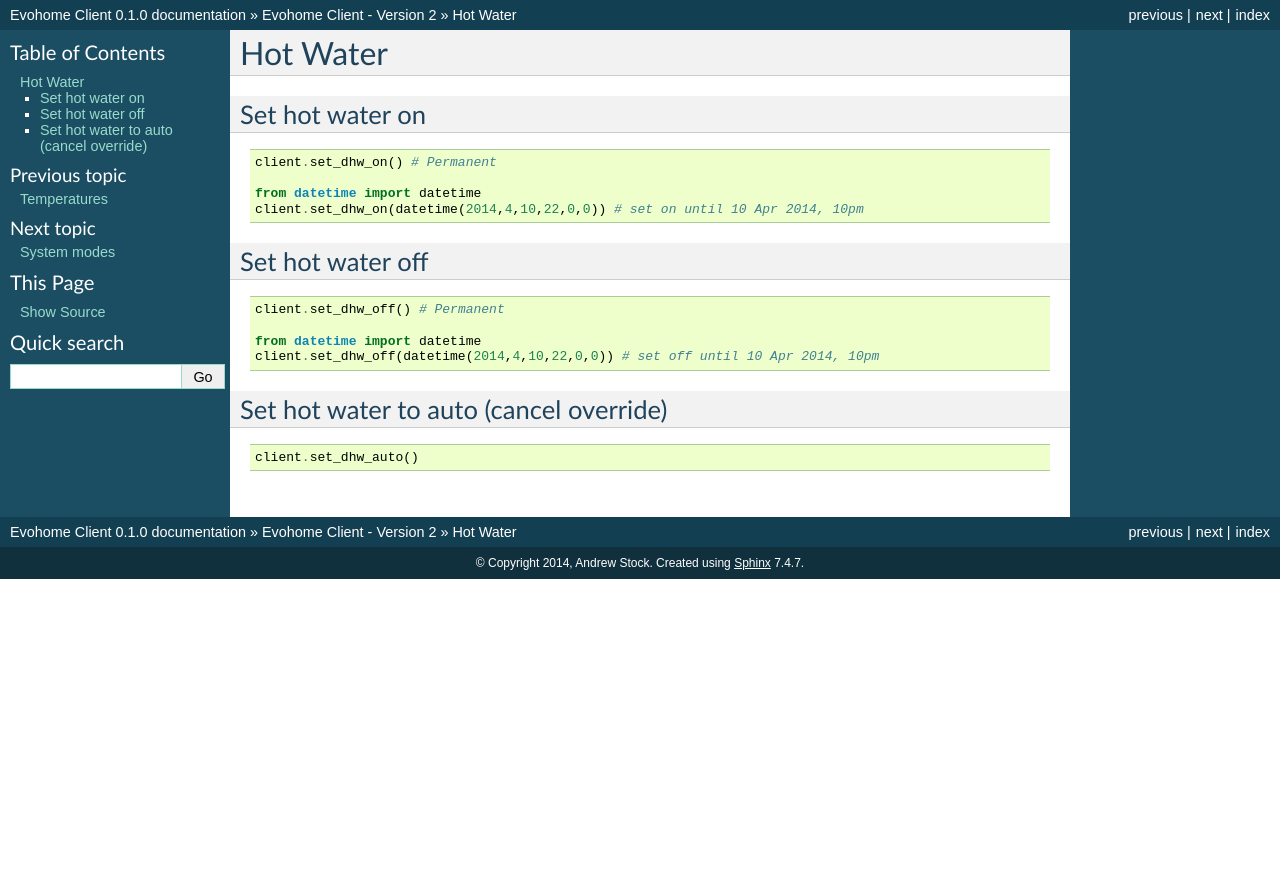
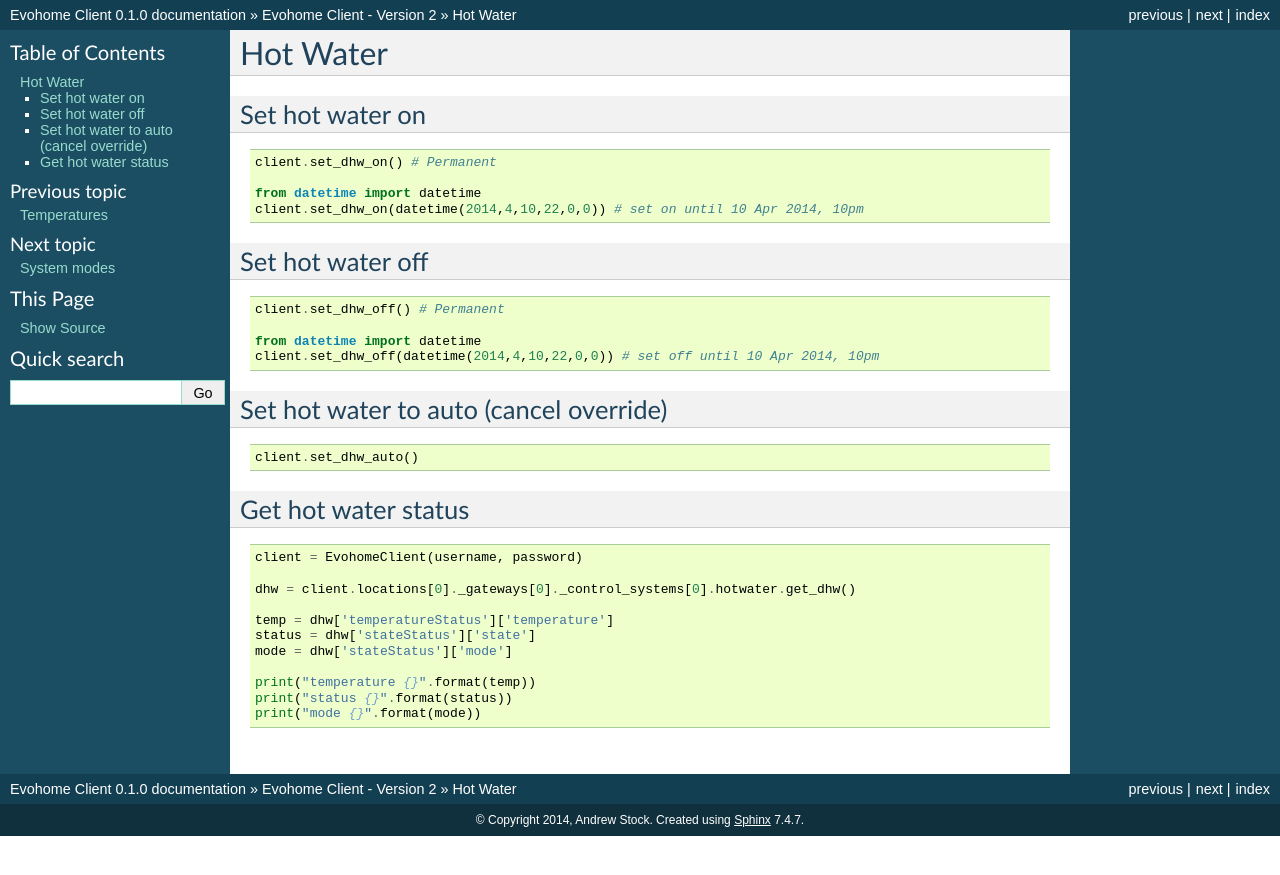
Before and after one commit to watchforstock/evohome-client, a Sphinx documentation site: the page built from docs/source/api2/hotwater.rst, in a window 1280 px wide. Shown: the top 875 px of the page. Built offline with Sphinx 7.4.7, drawn with Linux system fonts in a browser that asks for light colours.

Commit message:
Update hotwater docs
Add in the get status function

```diff
--- a/docs/source/api2/hotwater.rst
+++ b/docs/source/api2/hotwater.rst
@@ -29,3 +29,20 @@
 .. code-block:: python
 
     client.set_dhw_auto()
+
+Get hot water status
+--------------------
+
+.. code-block:: python
+
+    client = EvohomeClient(username, password)
+
+    dhw = client.locations[0]._gateways[0]._control_systems[0].hotwater.get_dhw()
+
+    temp = dhw['temperatureStatus']['temperature']
+    status = dhw['stateStatus']['state']
+    mode = dhw['stateStatus']['mode']
+
+    print("temperature {}".format(temp))
+    print("status {}".format(status))
+    print("mode {}".format(mode))
```
